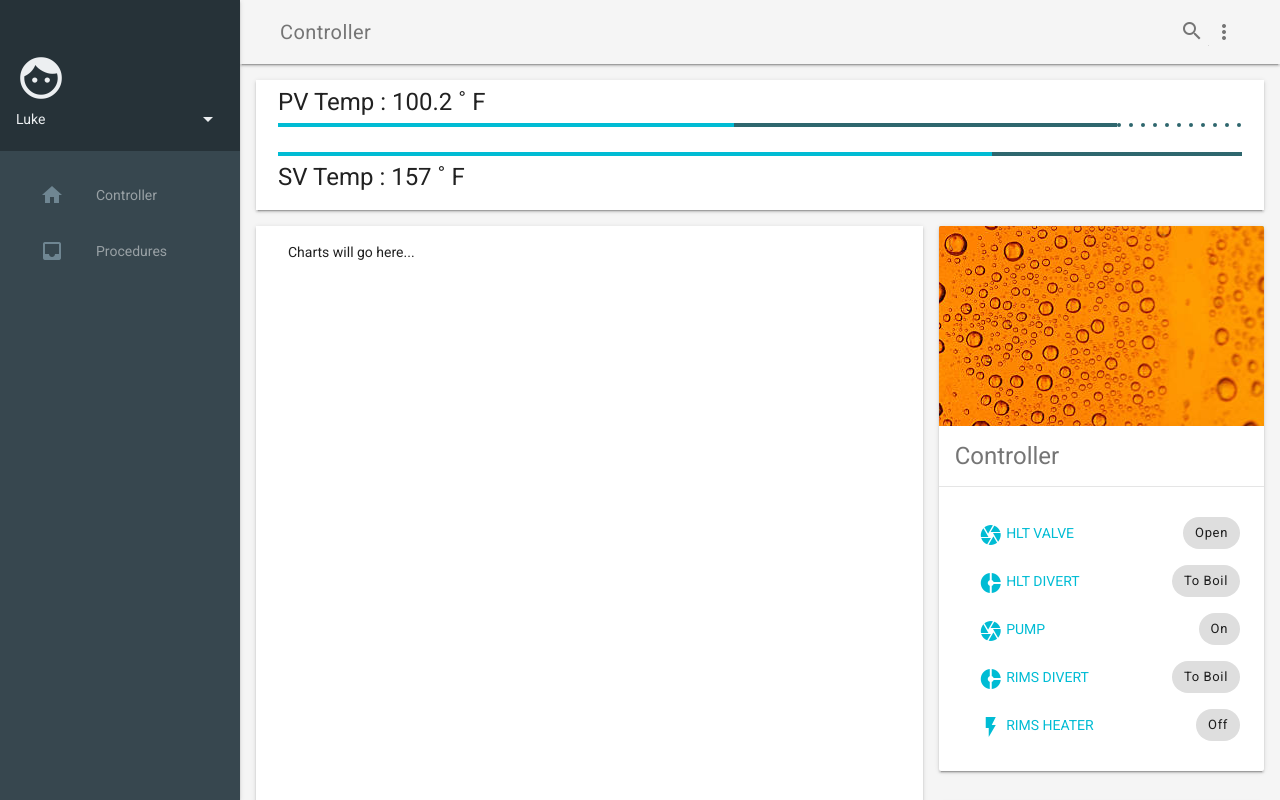
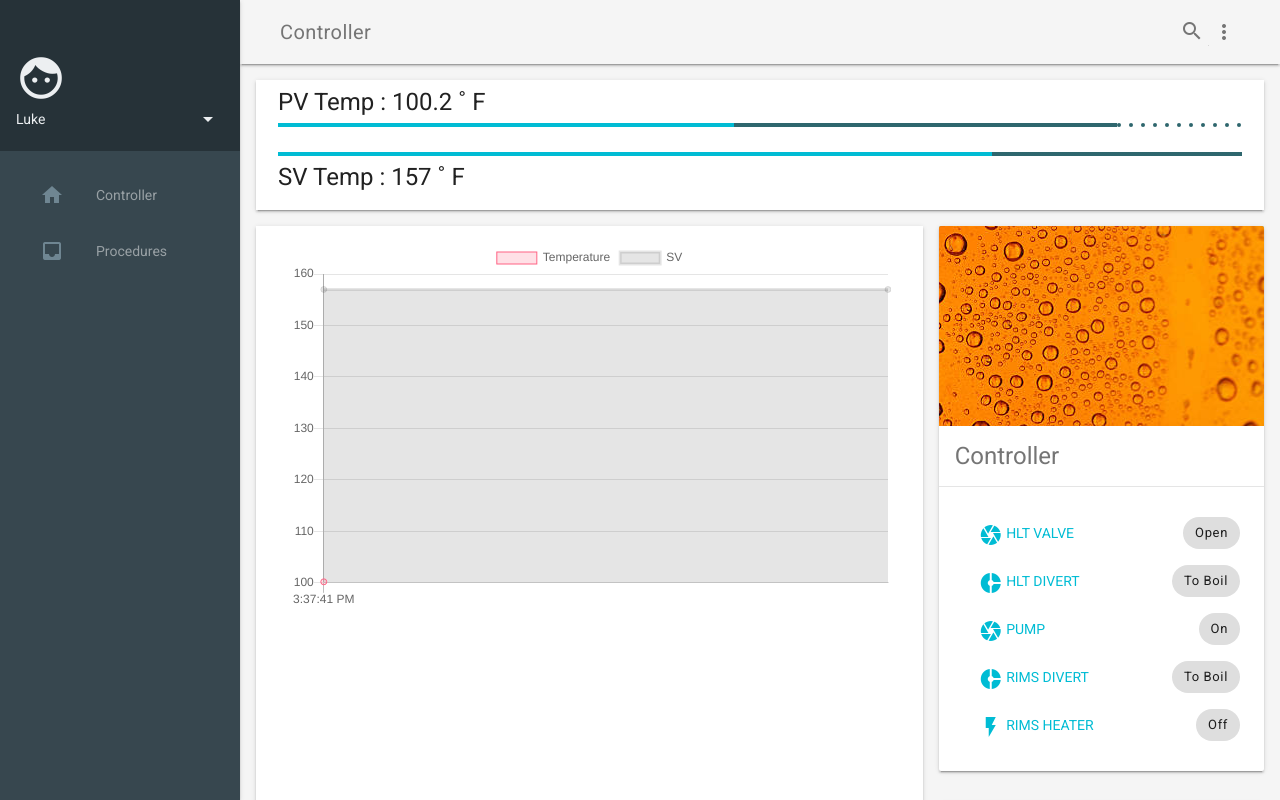
Before and after one commit to llamicron/material_weber, a plain HTML site: page index.html in a window 1280 px wide. Drawn offline with nearby package versions, Linux system fonts and the light colour scheme.

Commit message:
Adds chart

```diff
--- a/controller.js
+++ b/controller.js
@@ -157,6 +157,14 @@ var app = new Vue({
       minutes = Math.floor(this.timeRemaining / 60);
 
       this.timeString = minutes.toString() + ":" + formattedSeconds.toString();
+    },
+
+    updateTempChart() {
+      tempChart.data.labels.push(new Date().toLocaleTimeString());
+      tempChart.data.datasets[0].data.push(this.pid.pv);
+
+      tempChart.data.datasets[1].data.push(this.pid.sv);
+      tempChart.update();
     }
 
   },
@@ -170,8 +178,58 @@ var app = new Vue({
     pid: {
       handler() {
         this.updateTempBars();
+        this.updateTempChart();
       },
       deep: true
     }
   }
 })
+
+var ctx = document.getElementById("tempChart").getContext('2d');
+var tempChart = new Chart(ctx, {
+  type: 'line',
+  data: {
+    labels: [new Date().toLocaleTimeString()],
+    datasets: [
+      {
+        label: 'Temperature',
+        data: [app.pid.pv],
+        backgroundColor: [
+          'rgba(255, 99, 132, 0.2)',
+          'rgba(54, 162, 235, 0.2)',
+          'rgba(255, 206, 86, 0.2)',
+          'rgba(75, 192, 192, 0.2)',
+          'rgba(153, 102, 255, 0.2)',
+          'rgba(255, 159, 64, 0.2)'
+        ],
+        borderColor: [
+          'rgba(255,99,132,1)',
+          'rgba(54, 162, 235, 1)',
+          'rgba(255, 206, 86, 1)',
+          'rgba(75, 192, 192, 1)',
+          'rgba(153, 102, 255, 1)',
+          'rgba(255, 159, 64, 1)'
+        ],
+        borderWidth: 1
+      },
+      {
+        label: "SV",
+        data: [app.pid.sv, app.pid.sv],
+      }
+    ]
+  },
+  options: {
+    scales: {
+      yAxes: [{
+        ticks: {
+          beginAtZero: false
+        }
+      }]
+    },
+    elements: {
+      line: {
+        tension: 0, // disables bezier curves
+      }
+    }
+  }
+});
--- a/index.html
+++ b/index.html
@@ -24,8 +24,10 @@
 
   <link rel="shortcut icon" href="images/favicon.png">
 
-  <script src="https://code.jquery.com/jquery-3.2.1.min.js" integrity="sha256-hwg4gsxgFZhOsEEamdOYGBf13FyQuiTwlAQgxVSNgt4="
-    crossorigin="anonymous"></script>
+  <!-- <script src="https://code.jquery.com/jquery-3.2.1.min.js" integrity="sha256-hwg4gsxgFZhOsEEamdOYGBf13FyQuiTwlAQgxVSNgt4="
+    crossorigin="anonymous"></script> -->
+
+  <script src="https://cdnjs.cloudflare.com/ajax/libs/Chart.js/2.7.1/Chart.bundle.js"></script>
 
   <link rel="stylesheet" href="https://fonts.googleapis.com/css?family=Roboto:regular,bold,italic,thin,light,bolditalic,black,medium&amp;lang=en">
   <link rel="stylesheet" href="https://fonts.googleapis.com/icon?family=Material+Icons">
@@ -101,7 +103,9 @@
           </div>
         </div>
         <div class="demo-graphs mdl-shadow--2dp mdl-color--white mdl-cell mdl-cell--8-col">
-          Charts will go here...
+          <!-- Experimental -->
+          <canvas id="tempChart" width="650" height="400"></canvas>
+          <!-- /Experimental -->
         </div>
         <div class="demo-cards mdl-cell mdl-cell--4-col mdl-cell--8-col-tablet mdl-grid mdl-grid--no-spacing">
           <div class="demo-updates mdl-card mdl-shadow--2dp mdl-cell mdl-cell--4-col mdl-cell--4-col-tablet mdl-cell--12-col-desktop">
```
